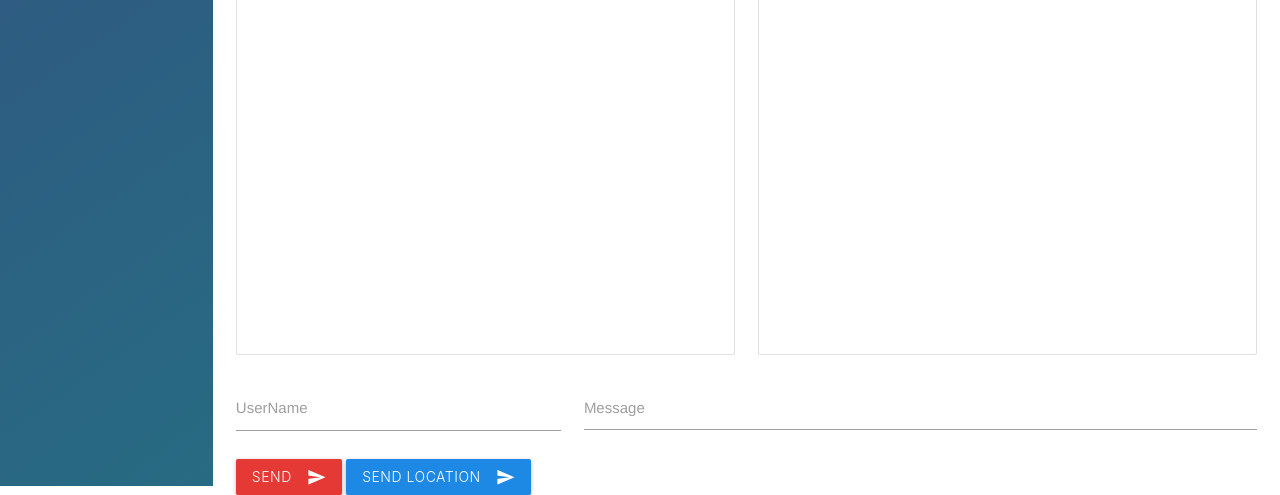
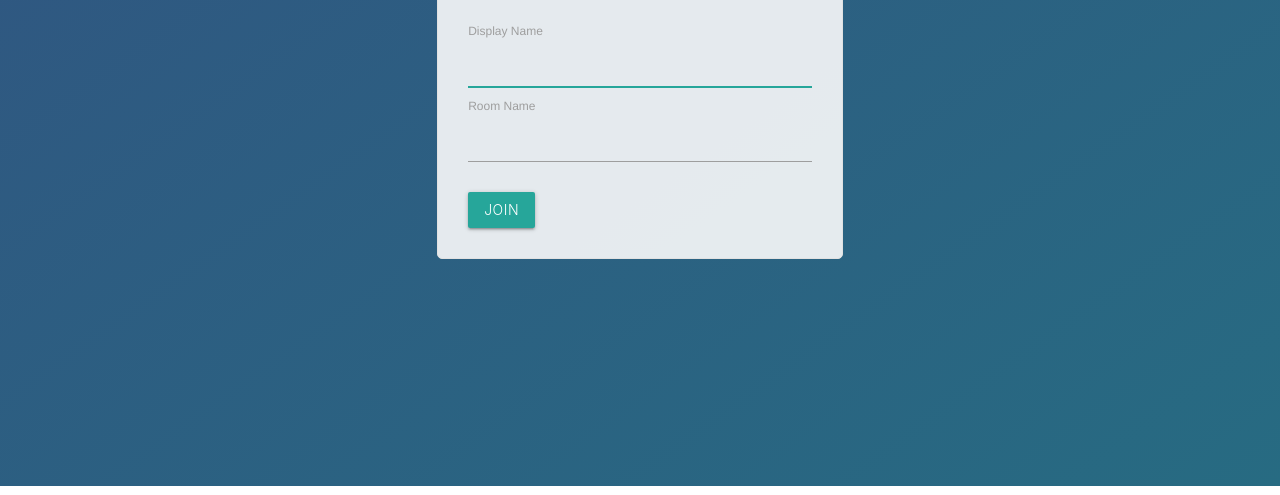
Before and after one commit to anujj86/node-chat-app, a website: page public/index.html in a window 1280 px wide. Shown: the part 314-809 px from the top of the page. Drawn offline with nearby package versions, Linux system fonts and the light colour scheme; no server answers.

Commit message:
Add join page to connect to chat pannel

```diff
--- a/public/index.html
+++ b/public/index.html
@@ -2,81 +2,42 @@
 <html lang="en" dir="ltr">
   <head>
     <meta charset="utf-8">
-    <title></title>
-    <link rel="stylesheet" href="/css/styles.css">
-    <!-- Compiled and minified CSS -->
+    <title>Join | Chat App</title>
     <link rel="stylesheet" href="https://cdnjs.cloudflare.com/ajax/libs/materialize/1.0.0-rc.2/css/materialize.min.css">
+    <meta name="viewport" content="width=device-width, initial-scale=1, user-scalable=no">
 
     <link href="https://fonts.googleapis.com/icon?family=Material+Icons" rel="stylesheet">
-
-
+    <link rel="stylesheet" href="/css/styles.css">
     <!-- Compiled and minified JavaScript -->
     <script src="https://cdnjs.cloudflare.com/ajax/libs/materialize/1.0.0-rc.2/js/materialize.min.js"></script>
-
-
   </head>
-  <body class="chat">
-    <div class="container-fluid width">
-    <div class="row" style="margin-bottom: 0px">
-      <div class="col s2 xl2 chat__sidebar">
-        <h4>People</h4>
-        <div class="" id="users">
-
+  <body>
+      <div class="container-fluid centered-form">
+        <div class="row">
+          <div class="col s12 centered-form__form" style="padding:30px;">
+                <div class="">
+                      <form class="" action="chat.html">
+                        <div class="form-feild">
+                          <h4 class="grey-text text-darken-4">Join a Chat</h4>
                         </div>
+                        <div class="form-feild">
+                          <br>
+                          <label class="active" for="display-name">Display Name</label>
+                          <input id="display-name" name="name" type="text" class="validate" autofocus required>
                         </div>
-      <div class="col s10 xl10">
-        <div class="col s6 xl6">
-          <label for="messages">Messages</label>
-          <ul class="collection chat__messages" id="messages">
-          </ul>
+                        <div class="form-feild">
+                          <label class="active" for="room-name">Room Name</label>
+                          <input id="room-name" name="room" type="text" class="validate" required>
                         </div>
-        <div class="col s6 xl6">
-          <label for="Locations">My Locations</label>
-          <ul class="collection chat__messages" id="Locations">
-          </ul>
+                        <div class="form-feild">
+                          <br>
+                          <button class="btn waves-effect waves-light" type="submit" name="action">Join
+                          </button>
                         </div>
-      </div>
-
-        <form class="col s10" id="message-form">
-                <span class="input-field col s4">
-                  <input id="Username" name="username" type="text" class="validate" required>
-                  <label class="active" for="Username">UserName</label>
-                </span>
-
-                <span class="input-field col s8 ">
-                  <textarea id="message" name="message" class="materialize-textarea" required></textarea>
-                <label for="message">Message</label>
-              </span>
-
-                <span class="col s4">
-                  <button class="btn waves-effect red darken-1"  type="submit" name="action">Send
-                    <i class="material-icons right">send</i>
-                  </button>
-                  <button class="btn waves-effect blue darken-1" id="send-location"  type="button" name="action">Send Location
-                    <i class="material-icons right">send</i>
-                  </button>
-                </span>
                       </form>
                 </div>
           </div>
         </div>
-
-
-
       </div>
-
-    <script type="text/template" id="message-template">
-      <p class="indigo-text text-darken-1" style="padding-left: 10px"><span style="font-weight: bold">{{from}} : </span>{{text}} <span class="indigo-text text-lighten-3" style="float: right">{{createdAt}}</span></p>
-
-    </script>
-    <script type="text/template" id="location-template">
-      <p class="indigo-text text-darken-1" style="padding-left: 10px"><span style="font-weight: bold">{{from}} : </span><a href="{{href}}" target="_blank">My current location</a><span class="indigo-text text-lighten-3" style="float: right">{{createdAt}}</span></p>
-
-    </script>
-    <script src="/socket.io/socket.io.js"></script>
-    <script src="/JS/libs/jquery-3.3.1.min.js" type="text/javascript"></script>
-    <script src="/JS/libs/moment.min.js" type="text/javascript"></script>
-    <script src="/JS/libs/mustache.js" type="text/javascript"></script>
-    <script src="/JS/index.js" type="text/javascript"></script>
   </body>
 </html>
```
Also changed, not shown: public/chat.html (added, +82 -0 lines), public/JS/chat.js (renamed from public/JS/index.js). Lines whose indentation alone changed are shown as unchanged.
